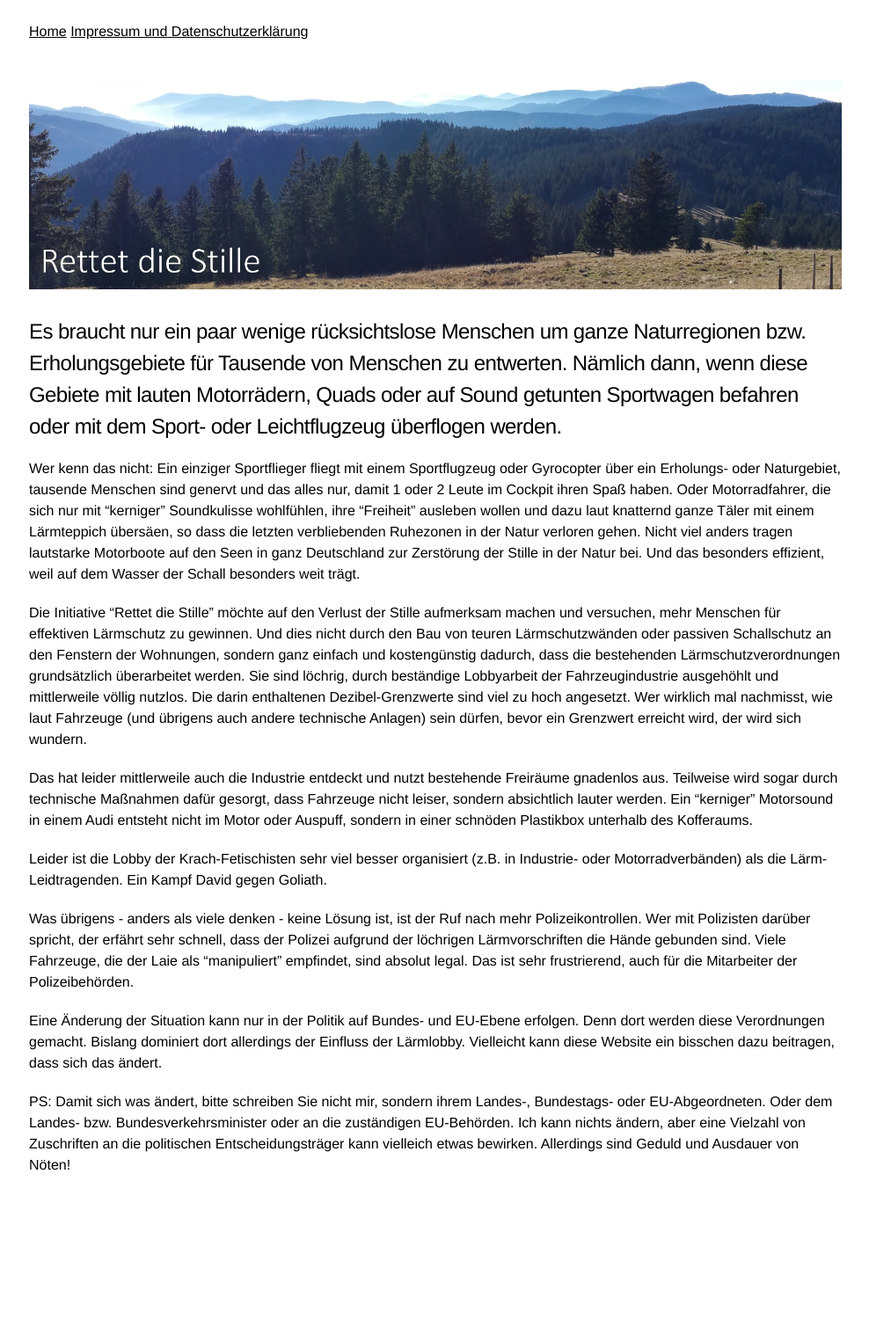
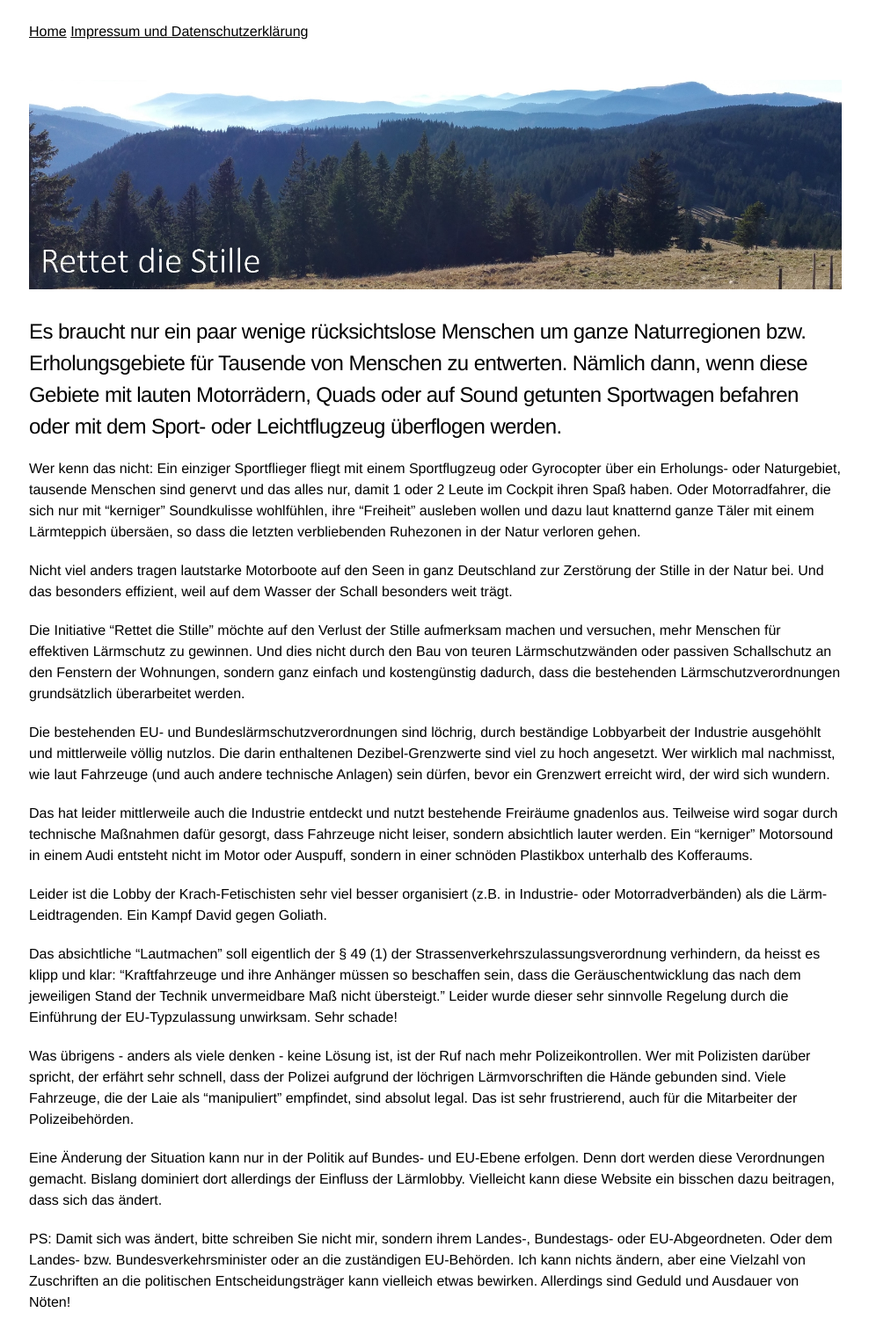
Before and after one commit to rettet-die-stille/rettet-die-stille.github.io, a Jekyll site: the page built from index.md, in a window 1280 px wide. Shown: the whole page at 88% size, without its empty margins (145-1133 px from the left). Built offline with Jekyll 4.4.1, drawn with Linux system fonts in a browser that asks for light colours; before the commit the page ends 1361 px from its top, so only the background shows below that.

Commit message:
Update index.md

```diff
--- a/index.md
+++ b/index.md
@@ -5,13 +5,19 @@ layout: default
 
 ## Es braucht nur ein paar wenige rücksichtslose Menschen um ganze Naturregionen bzw. Erholungsgebiete für Tausende von Menschen zu entwerten. Nämlich dann, wenn diese Gebiete mit lauten Motorrädern, Quads oder auf Sound getunten Sportwagen befahren oder mit dem Sport- oder Leichtflugzeug überflogen werden.
 
-Wer kenn das nicht: Ein einziger Sportflieger fliegt mit einem Sportflugzeug oder Gyrocopter über ein Erholungs- oder Naturgebiet, tausende Menschen sind genervt und das alles nur, damit 1 oder 2 Leute im Cockpit ihren Spaß haben. Oder Motorradfahrer, die sich nur mit "kerniger" Soundkulisse wohlfühlen, ihre "Freiheit" ausleben wollen und dazu laut knatternd ganze Täler mit einem Lärmteppich übersäen, so dass die letzten verbliebenden Ruhezonen in der Natur verloren gehen. Nicht viel anders tragen lautstarke Motorboote auf den Seen in ganz Deutschland zur Zerstörung der Stille in der Natur bei. Und das besonders effizient, weil auf dem Wasser der Schall besonders weit trägt.
+Wer kenn das nicht: Ein einziger Sportflieger fliegt mit einem Sportflugzeug oder Gyrocopter über ein Erholungs- oder Naturgebiet, tausende Menschen sind genervt und das alles nur, damit 1 oder 2 Leute im Cockpit ihren Spaß haben. Oder Motorradfahrer, die sich nur mit "kerniger" Soundkulisse wohlfühlen, ihre "Freiheit" ausleben wollen und dazu laut knatternd ganze Täler mit einem Lärmteppich übersäen, so dass die letzten verbliebenden Ruhezonen in der Natur verloren gehen.
 
-Die Initiative "Rettet die Stille" möchte auf den Verlust der Stille aufmerksam machen und versuchen, mehr Menschen für effektiven Lärmschutz zu gewinnen. Und dies nicht durch den Bau von teuren Lärmschutzwänden oder passiven Schallschutz an den Fenstern der Wohnungen, sondern ganz einfach und kostengünstig dadurch, dass die bestehenden Lärmschutzverordnungen grundsätzlich überarbeitet werden. Sie sind löchrig, durch beständige Lobbyarbeit der Fahrzeugindustrie ausgehöhlt und mittlerweile völlig nutzlos. Die darin enthaltenen Dezibel-Grenzwerte sind viel zu hoch angesetzt. Wer wirklich mal nachmisst, wie laut Fahrzeuge (und übrigens auch andere technische Anlagen) sein dürfen, bevor ein Grenzwert erreicht wird, der wird sich wundern.
+Nicht viel anders tragen lautstarke Motorboote auf den Seen in ganz Deutschland zur Zerstörung der Stille in der Natur bei. Und das besonders effizient, weil auf dem Wasser der Schall besonders weit trägt.
+
+Die Initiative "Rettet die Stille" möchte auf den Verlust der Stille aufmerksam machen und versuchen, mehr Menschen für effektiven Lärmschutz zu gewinnen. Und dies nicht durch den Bau von teuren Lärmschutzwänden oder passiven Schallschutz an den Fenstern der Wohnungen, sondern ganz einfach und kostengünstig dadurch, dass die bestehenden Lärmschutzverordnungen grundsätzlich überarbeitet werden.
+
+Die bestehenden EU- und Bundeslärmschutzverordnungen sind löchrig, durch beständige Lobbyarbeit der Industrie ausgehöhlt und mittlerweile völlig nutzlos. Die darin enthaltenen Dezibel-Grenzwerte sind viel zu hoch angesetzt. Wer wirklich mal nachmisst, wie laut Fahrzeuge (und auch andere technische Anlagen) sein dürfen, bevor ein Grenzwert erreicht wird, der wird sich wundern.
 
 Das hat leider mittlerweile auch die Industrie entdeckt und nutzt bestehende Freiräume gnadenlos aus. Teilweise wird sogar durch technische Maßnahmen dafür gesorgt, dass Fahrzeuge nicht leiser, sondern absichtlich lauter werden. Ein "kerniger" Motorsound in einem Audi entsteht nicht im Motor oder Auspuff, sondern in einer schnöden Plastikbox unterhalb des Kofferaums.
 
 Leider ist die Lobby der Krach-Fetischisten sehr viel besser organisiert (z.B. in Industrie- oder Motorradverbänden) als die Lärm-Leidtragenden. Ein Kampf David gegen Goliath.
+
+Das absichtliche "Lautmachen" soll eigentlich der § 49 (1) der Strassenverkehrszulassungsverordnung verhindern, da heisst es klipp und klar: "Kraftfahrzeuge und ihre Anhänger müssen so beschaffen sein, dass die Geräuschentwicklung das nach dem jeweiligen Stand der Technik unvermeidbare Maß nicht übersteigt." Leider wurde dieser sehr sinnvolle Regelung durch die Einführung der EU-Typzulassung unwirksam. Sehr schade!
 
 Was übrigens - anders als viele denken - keine Lösung ist, ist der Ruf nach mehr Polizeikontrollen. Wer mit Polizisten darüber spricht, der erfährt sehr schnell, dass der Polizei aufgrund der löchrigen Lärmvorschriften die Hände gebunden sind. Viele Fahrzeuge, die der Laie als "manipuliert" empfindet, sind absolut legal. Das ist sehr frustrierend, auch für die Mitarbeiter der Polizeibehörden.
 
```
